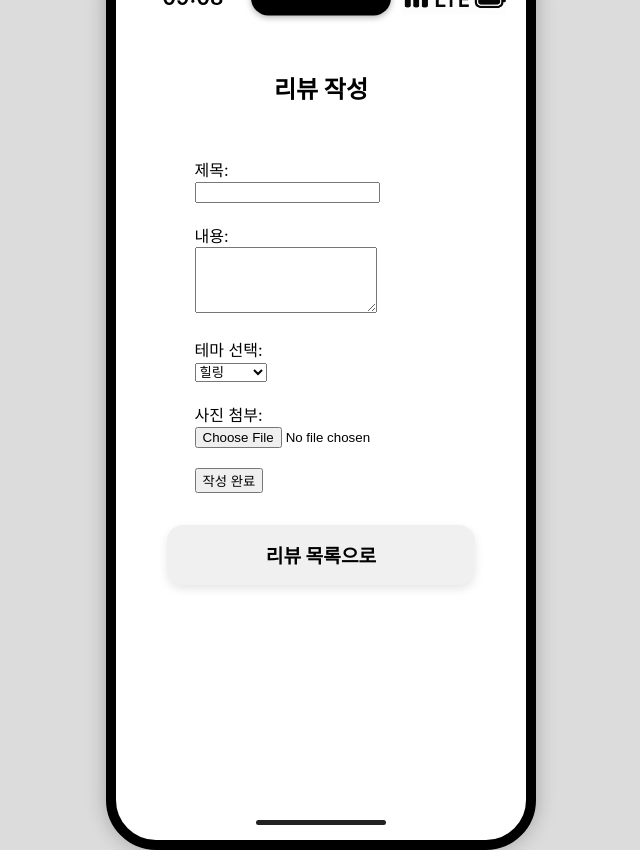
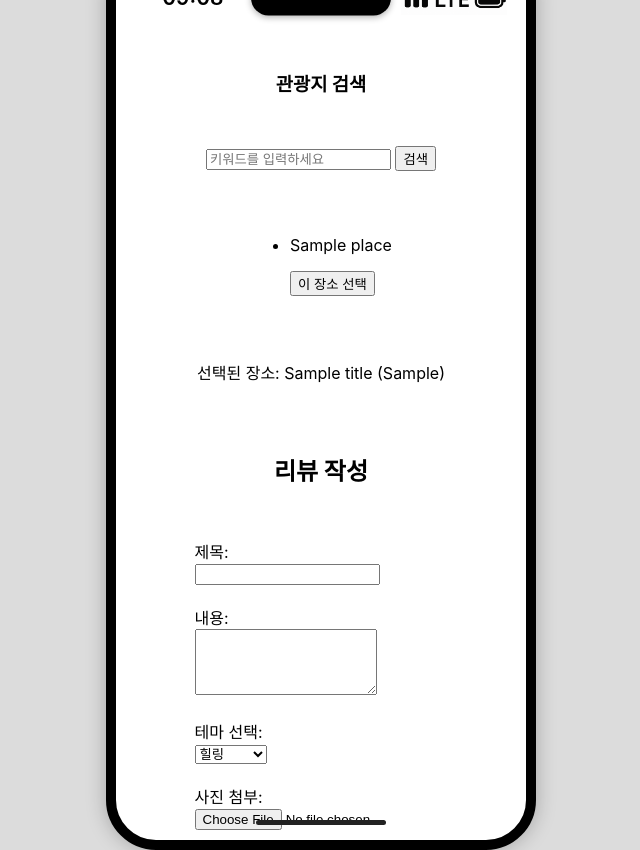
Before and after one commit to MUN0203/opensource_basic_project, a Python web app: template templates/write_review.html in a window 1280 px wide. Shown: the whole page, without its empty margins (319-959 px from the left). Run offline with Jinja, Linux system fonts and the light colour scheme; the template is opened without the code that fills it: most values are stand-ins (such as "Sample title", 1, 10 or a date in 2020).

Commit message:
리뷰 작성 페이지에서 관광지를 검색할 수 있도록 수정

```diff
--- a/templates/write_review.html
+++ b/templates/write_review.html
@@ -17,8 +17,41 @@
     </div>
 
     <div class="app-screen">
+      <h3>관광지 검색</h3>
+      <form method="get" action="{{ url_for('write_review') }}">
+        <input type="text" name="keyword" placeholder="키워드를 입력하세요" value="{{ keyword or '' }}">
+        <button type="submit">검색</button>
+      </form>
+      {% if places %}
+      <ul class="place-search-results">
+        {% for place in places %}
+        <li>
+          <p>{{ place.title }}</p>
+          <form method="get" action="{{ url_for('write_review') }}">
+            <input type="hidden" name="keyword" value="{{ keyword }}">
+            <input type="hidden" name="contentid" value="{{ place.contentid }}">
+            <input type="hidden" name="item_addr1" value="{{ place.addr1 }}">
+            <input type="hidden" name="image" value="{{ place.image }}">
+            <input type="hidden" name="title" value="{{ place.title }}">
+            <input type="hidden" name="tel" value="{{ place.tel }}">
+            <button type="submit">이 장소 선택</button>
+          </form>
+        </li>
+        {% endfor %}
+      </ul>
+      {% endif %}
+      {% if contentid %}
+        <p>선택된 장소: {{ title }} ({{ item_addr1 }})</p>
+      {% endif %}
       <h2>리뷰 작성</h2>
       <form action="{{ url_for('submit_review') }}" method="post" enctype="multipart/form-data">
+        {% if contentid %}
+          <input type="hidden" name="contentid" value="{{ contentid }}">
+          <input type="hidden" name="item_addr1" value="{{ item_addr1 }}">
+          <input type="hidden" name="place_image" value="{{ image }}">
+          <input type="hidden" name="place_title" value="{{ title }}">
+          <input type="hidden" name="place_tel" value="{{ tel }}">
+        {% endif %}
         <label for="title">제목:</label><br>
         <input type="text" id="title" name="title" required><br><br>
 
@@ -29,9 +62,9 @@
         <select id="theme" name="theme" required>
           <option value="힐링">힐링</option>
           <option value="액티비티">액티비티</option>
-          <option value="기타">사진명소</option>
+          <option value="사진명소">사진명소</option>
           <option value="먹거리">먹거리</option>
-
+          <option value="기타">기타</option>
         </select><br><br>
 
         <label for="image">사진 첨부:</label><br>
```
